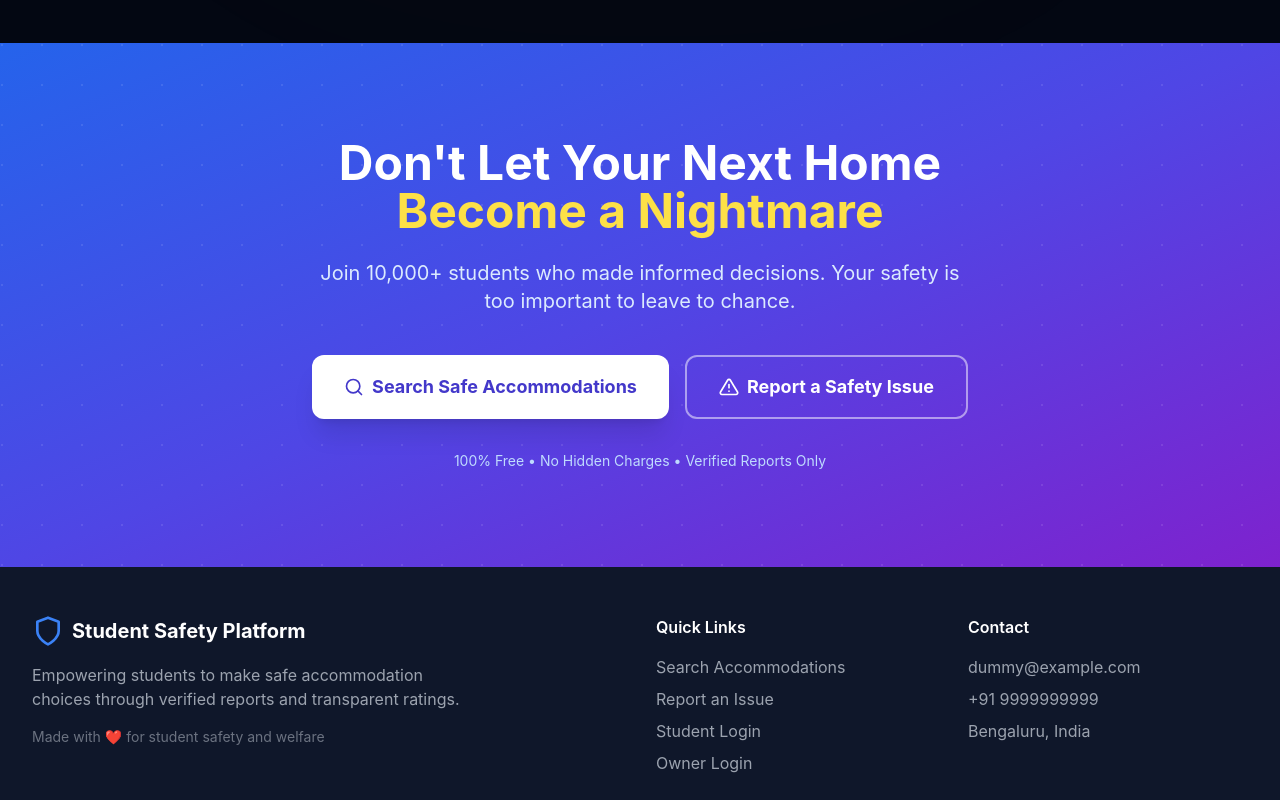
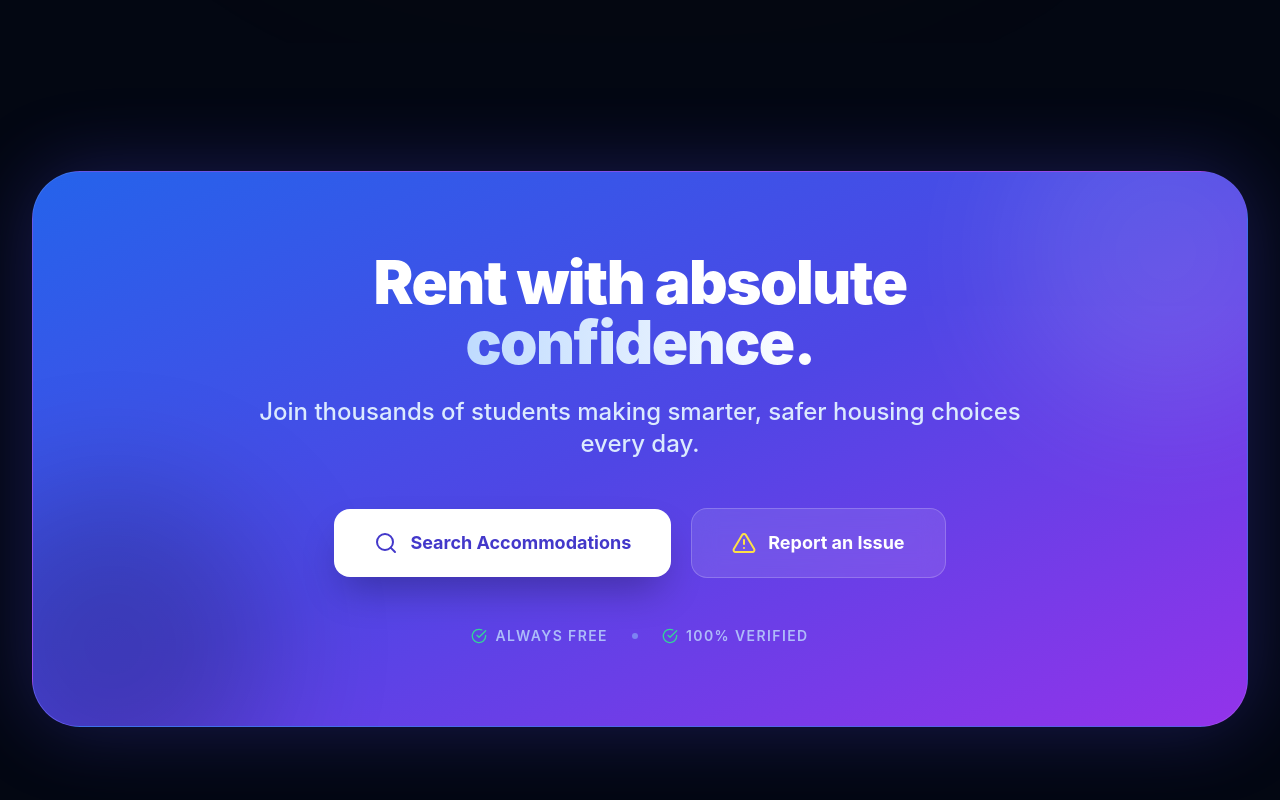
Before and after one commit to sameekshyaranjan/DormWatch, a React (Vite) app in the folder frontend/: page / in a window 1280 px wide. Shown: the part 6400-7200 px from the top of the page. Built offline with nearby package versions, Linux system fonts and the light colour scheme; no server answers.

Commit message:
updated project

```diff
--- a/frontend/src/pages/Home.tsx
+++ b/frontend/src/pages/Home.tsx
@@ -635,50 +635,50 @@ export const Home: React.FC = () => {
       </div>
 
       {/* ================= FINAL CTA SECTION ================= */}
-      <div className="py-16 lg:py-24 bg-gradient-to-br from-blue-600 via-indigo-600 to-purple-700 relative overflow-hidden">
-        {/* Background Pattern */}
-        <div className="absolute inset-0 opacity-10">
-          <div className="absolute inset-0" style={{ backgroundImage: 'radial-gradient(circle at 2px 2px, white 1px, transparent 0)', backgroundSize: '40px 40px' }}></div>
-        </div>
+      <div className="py-24 lg:py-32 bg-[#030712] relative overflow-hidden">
 
-        <div className="relative max-w-4xl mx-auto px-4 sm:px-6 lg:px-8 text-center">
+        <div className="max-w-7xl mx-auto px-4 sm:px-6 lg:px-8 relative z-10">
           <ScrollReveal delay={0}>
-            <h2 className="text-3xl lg:text-5xl font-bold text-white mb-6">
-              Don't Let Your Next Home
-              <span className="block text-yellow-300">Become a Nightmare</span>
+            <div className="relative rounded-[3rem] overflow-hidden bg-gradient-to-br from-blue-600 via-indigo-600 to-purple-600 p-12 lg:p-20 text-center shadow-[0_0_80px_rgba(79,70,229,0.3)] border border-white/10">
+
+              {/* Abstract Glass shapes */}
+              <div className="absolute top-0 right-0 -mt-20 -mr-20 w-80 h-80 bg-white opacity-10 rounded-full blur-3xl pointer-events-none"></div>
+              <div className="absolute bottom-0 left-0 -mb-20 -ml-20 w-80 h-80 bg-black opacity-20 rounded-full blur-3xl pointer-events-none"></div>
+
+              <div className="relative z-10 max-w-3xl mx-auto">
+                <h2 className="text-4xl lg:text-6xl font-black text-white mb-6 tracking-tight leading-tight">
+                  Rent with absolute <span className="text-transparent bg-clip-text bg-gradient-to-r from-blue-200 to-white">confidence.</span>
                 </h2>
-          </ScrollReveal>
 
-          <ScrollReveal delay={100}>
-            <p className="text-xl text-blue-100 mb-10 max-w-2xl mx-auto">
-              Join 10,000+ students who made informed decisions. Your safety is too important to leave to chance.
+                <p className="text-xl lg:text-2xl text-blue-100 mb-12 font-medium">
+                  Join thousands of students making smarter, safer housing choices every day.
                 </p>
-          </ScrollReveal>
 
-          <ScrollReveal delay={200}>
-            <div className="flex flex-col sm:flex-row gap-4 justify-center">
+                <div className="flex flex-col sm:flex-row gap-5 justify-center items-center">
                   <Link
                     to="/accommodations"
-                className="inline-flex items-center justify-center px-8 py-4 text-lg font-bold rounded-xl text-indigo-700 bg-white hover:bg-gray-100 transform hover:scale-105 active:scale-95 transition-all duration-200 shadow-xl"
+                    className="w-full sm:w-auto inline-flex items-center justify-center px-10 py-5 text-lg font-bold rounded-2xl text-indigo-700 bg-white hover:bg-gray-50 transform hover:scale-105 active:scale-95 transition-all duration-300 shadow-[0_20px_40px_-10px_rgba(0,0,0,0.3)]"
                   >
-                <FiSearch className="mr-2 h-5 w-5" />
-                Search Safe Accommodations
+                    <FiSearch className="mr-3 h-6 w-6" />
+                    Search Accommodations
                   </Link>
                   <Link
                     to="/register"
-                className="inline-flex items-center justify-center px-8 py-4 text-lg font-bold rounded-xl text-white border-2 border-white/50 hover:bg-white/10 active:scale-95 transition-all duration-200"
+                    className="w-full sm:w-auto inline-flex items-center justify-center px-10 py-5 text-lg font-bold rounded-2xl text-white bg-white/10 hover:bg-white/20 border border-white/20 transform hover:scale-105 active:scale-95 transition-all duration-300 backdrop-blur-md"
                   >
-                <FiAlertTriangle className="mr-2 h-5 w-5" />
-                Report a Safety Issue
+                    <FiAlertTriangle className="mr-3 h-6 w-6 text-yellow-300" />
+                    Report an Issue
                   </Link>
                 </div>
+
+                <div className="mt-12 flex flex-wrap items-center justify-center gap-4 sm:gap-6 text-xs sm:text-sm font-semibold text-blue-200/80 uppercase tracking-widest">
+                  <span className="flex items-center gap-2"><FiCheckCircle className="w-4 h-4 text-emerald-400" /> Always Free</span>
+                  <span className="hidden sm:block w-1.5 h-1.5 rounded-full bg-blue-300/50"></span>
+                  <span className="flex items-center gap-2"><FiCheckCircle className="w-4 h-4 text-emerald-400" /> 100% Verified</span>
+                </div>
+              </div>
+            </div>
           </ScrollReveal>
-
-          <FadeIn delay={300}>
-            <p className="text-blue-200 mt-8 text-sm">
-              100% Free • No Hidden Charges • Verified Reports Only
-            </p>
-          </FadeIn>
         </div>
       </div>
 
```
Lines whose indentation alone changed are shown as unchanged.
